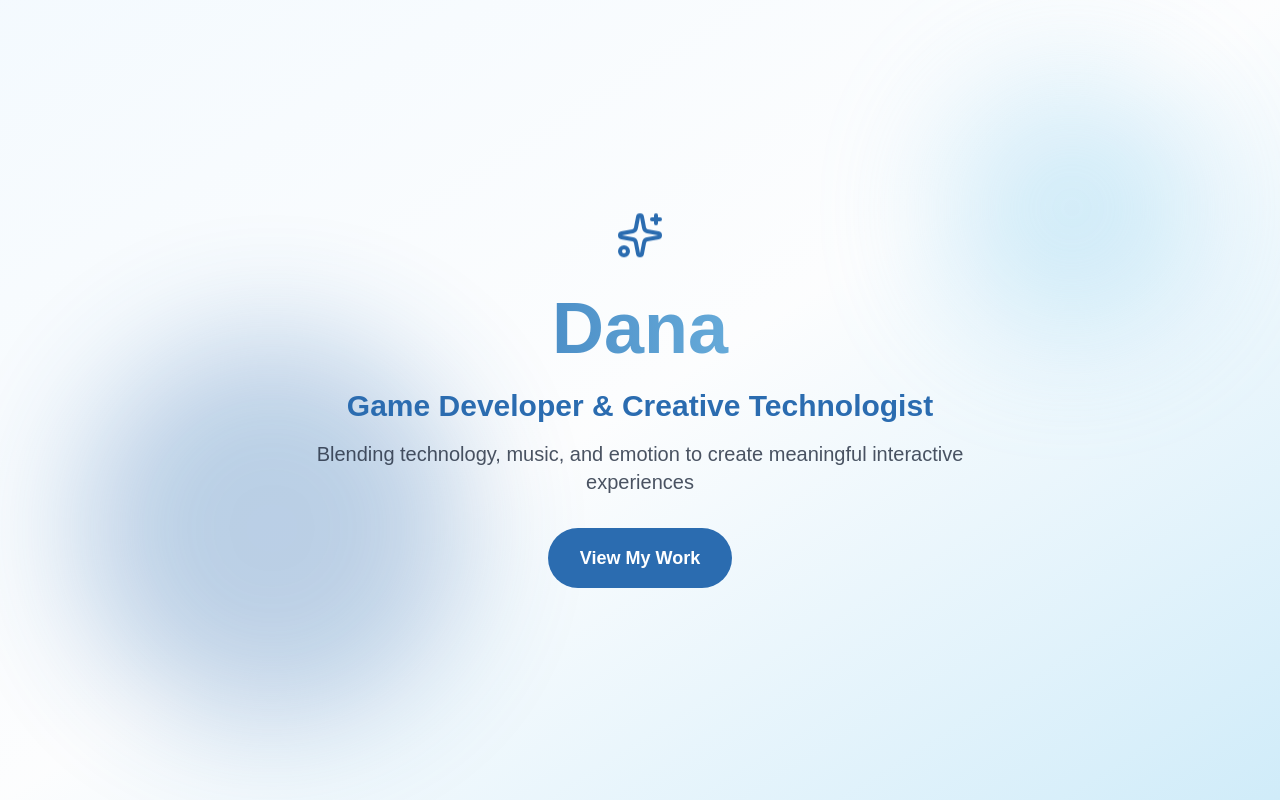
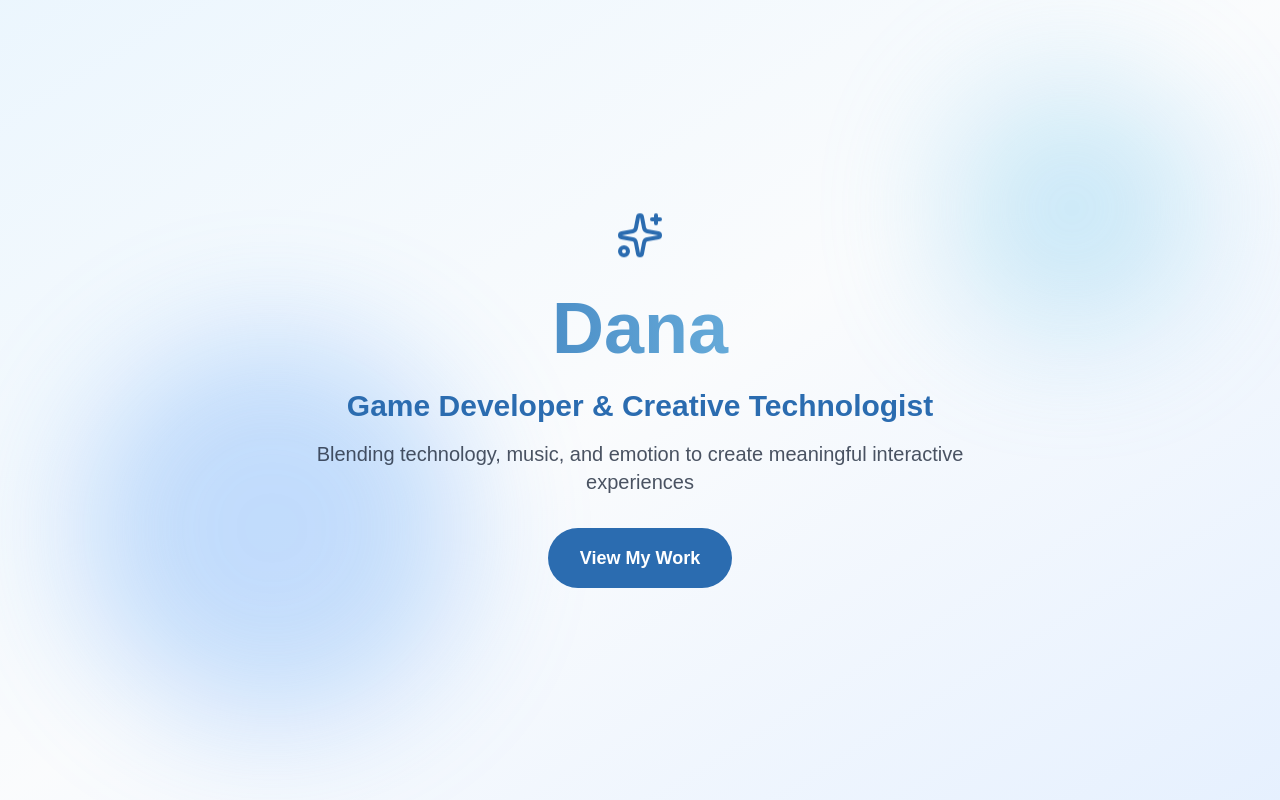
Before and after one commit to Deynuh/my-portfolio, a Next.js app: page / in a window 1280 px wide. Built offline with nearby package versions, Linux system fonts and the light colour scheme.

Commit message:
made background lighter

```diff
--- a/src/app/page.js
+++ b/src/app/page.js
@@ -3,10 +3,10 @@ import { Sparkles } from 'lucide-react';
 
 export default function Home() {
   return (
-    <div className="relative min-h-screen flex items-center justify-center overflow-hidden">
-      <div className="absolute inset-0 bg-gradient-to-br from-[#E3F2FD] via-[#F8FAFC] to-[#89CFF0] opacity-40"></div>
-      <div className="absolute top-20 right-20 w-64 h-64 bg-[#89CFF0] rounded-full blur-3xl opacity-20 animate-pulse"></div>
-      <div className="absolute bottom-20 left-20 w-96 h-96 bg-[#2B6CB0] rounded-full blur-3xl opacity-10 animate-pulse delay-1000"></div>
+    <div className="relative min-h-screen flex items-center justify-center overflow-hidden bg-white">
+      <div className="absolute inset-0 bg-gradient-to-br from-[#E3F2FD] via-[#F8FAFC] to-[#DBEAFE] opacity-70"></div>
+      <div className="absolute top-20 right-20 w-64 h-64 bg-[#89CFF0] rounded-full blur-3xl opacity-30 animate-pulse"></div>
+      <div className="absolute bottom-20 left-20 w-96 h-96 bg-[#60A5FA] rounded-full blur-3xl opacity-20 animate-pulse delay-1000"></div>
 
       <div className="relative z-10 text-center px-6 max-w-4xl mx-auto">
         <div className="inline-block mb-6">
```
